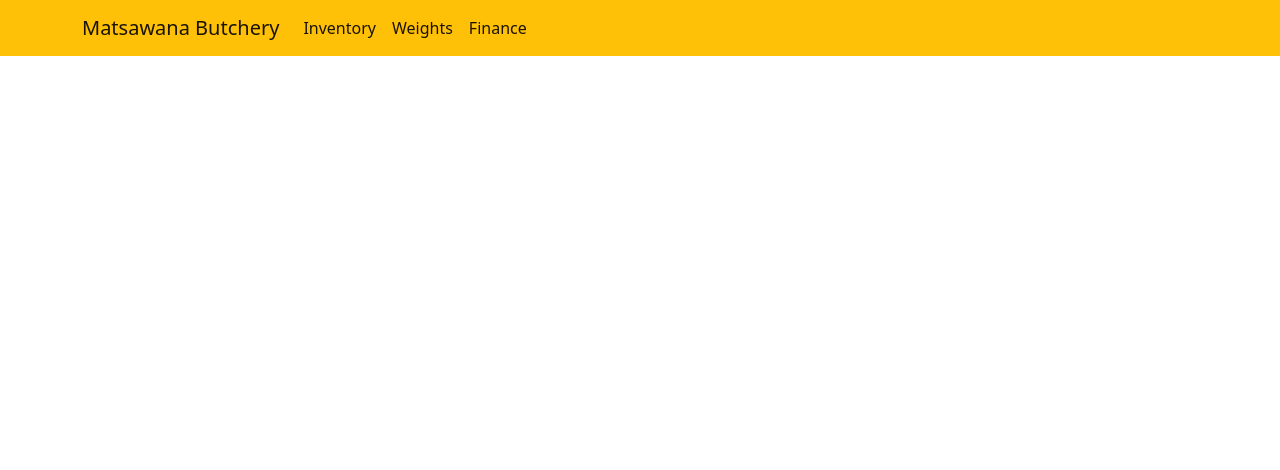
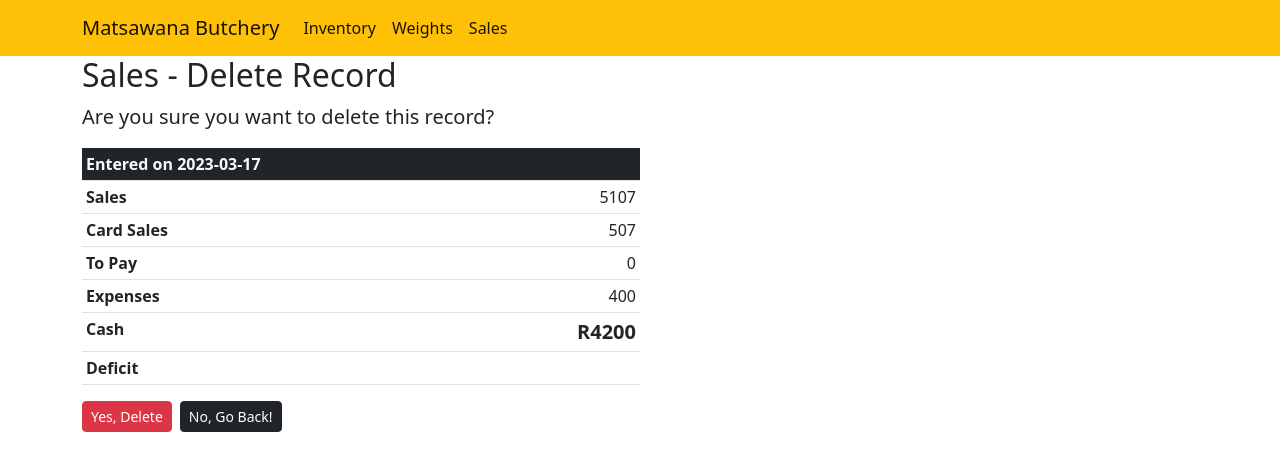
Before and after one commit to ncekumoyo/matsawana, a React (Create React App) app: page /sales/delete/1 in a window 1280 px wide. Shown: the top 470 px of the page. Built offline with nearby package versions, Linux system fonts and the light colour scheme; data requests are answered from the project's data file.

Commit message:
sales completed

```diff
--- a/data/db.json
+++ b/data/db.json
@@ -37,7 +37,7 @@
       "amount": 2
     }
   ],
-  "finance": [
+  "sales": [
     {
       "date": "2023-03-17",
       "sales": 5107,
@@ -46,26 +46,6 @@
       "expenses": 400,
       "cash": 4200,
       "id": 1
-    },
-    {
-      "date": "2023-03-17",
-      "sales": 50,
-      "cardsales": 0,
-      "topay": 0,
-      "expenses": 0,
-      "cash": 40,
-      "deficit": 10,
-      "id": 2
-    },
-    {
-      "date": "2023-03-17",
-      "sales": 300,
-      "cardsales": 0,
-      "topay": 0,
-      "expenses": 0,
-      "cash": 275,
-      "deficit": 25,
-      "id": 3
     }
   ],
   "weights": [
--- a/src/App.jsx
+++ b/src/App.jsx
@@ -11,10 +11,10 @@ import InventoryDelete from "./components/inventory/inventoryDelete";
 import Weights from "./components/weights/weights";
 import WeightsCreate from "./components/weights/weightsCreate";
 import WeightsDelete from "./components/weights/weightsDelete";
-import Finance from "./components/finance/finance";
-import FinanceCreate from "./components/finance/financeCreate";
-import FinanceUpdate from "./components/finance/financeUpdate";
-import FinanceDelete from "./components/finance/financeDelete";
+import Sales from "./components/sales/sales";
+import SalesCreate from "./components/sales/salesCreate";
+import SalesUpdate from "./components/sales/salesUpdate";
+import SalesDelete from "./components/sales/salesDelete";
 
 function App() {
   return (
@@ -26,10 +26,10 @@ function App() {
         <Route path="/inventory/update/:id" element={<InventoryUpdate />} />
         <Route path="/inventory/quick-update/:id" element={<InventoryQuickUpdate />} />
         <Route path="/inventory/delete/:id" element={<InventoryDelete />} />
-        <Route path="/finance" element={<Finance />} />
-        <Route path="/finance/create" element={<FinanceCreate />} />
-        <Route path="/finance/update/:id" element={<FinanceUpdate />} />
-        <Route path="/finance/delete/:id" element={<FinanceDelete />} />
+        <Route path="/sales" element={<Sales />} />
+        <Route path="/sales/create" element={<SalesCreate />} />
+        <Route path="/sales/update/:id" element={<SalesUpdate />} />
+        <Route path="/sales/delete/:id" element={<SalesDelete />} />
         <Route path="/weights" element={<Weights />} />
         <Route path="/weights/create" element={<WeightsCreate />} />
         <Route path="/weights/delete/:id" element={<WeightsDelete />} />
--- a/src/components/finance/financeDelete.jsx
+++ /dev/null
@@ -1 +0,0 @@
-export default function FinanceDelete() {}
--- a/src/components/finance/financeUpdate.jsx
+++ /dev/null
@@ -1 +0,0 @@
-export default function FinanceUpdate() {}
--- a/src/components/nav.jsx
+++ b/src/components/nav.jsx
@@ -31,8 +31,8 @@ export default function Nav() {
               </Link>
             </li>
             <li className="nav-item">
-              <Link className="nav-link active" aria-current="page" to="/finance">
-                Finance
+              <Link className="nav-link active" aria-current="page" to="/sales">
+                Sales
               </Link>
             </li>
           </ul>
--- a/src/components/finance/finance.jsx
+++ b/src/components/sales/sales.jsx
@@ -2,8 +2,8 @@ import { useEffect } from "react";
 import { Link } from "react-router-dom";
 import useFetch from "../../customhooks/useFetch";
 
-export default function Finance() {
-  const { data, loading, error, doFetch } = useFetch("http://localhost:3002/finance");
+export default function Sales() {
+  const { data, loading, error, doFetch } = useFetch("http://localhost:3002/sales");
 
   useEffect(() => {
     doFetch();
@@ -12,8 +12,8 @@ export default function Finance() {
   return (
     <section className="">
       <div className="container">
-        <h2>Finance</h2>
-        <Link to="/finance/create" className="btn btn-sm btn-success my-2">
+        <h2>Sales</h2>
+        <Link to="/sales/create" className="btn btn-sm btn-success my-2">
           Add Item
         </Link>
         <table className="table table-sm table-striped text-end">
@@ -41,12 +41,12 @@ export default function Finance() {
                   <td>{x.cash}</td>
                   <td>{x?.deficit && <span className="text-danger fw-bold">R{x?.deficit}</span>}</td>
                   <td className="text-center">
-                    <Link to={`/finance/update/${x.id}`} className="btn btn-sm btn-warning me-2">
+                    {/* <Link to={`/sales/update/${x.id}`} className="btn btn-sm btn-warning me-2">
                       Update
                     </Link>
-                    <Link to={`/finance/delete/${x.id}`} className="btn btn-sm btn-danger me-2">
+                    <Link to={`/sales/delete/${x.id}`} className="btn btn-sm btn-danger me-2">
                       Delete
-                    </Link>
+                    </Link>*/}
                   </td>
                 </tr>
               ))}
--- a/src/components/finance/financeCreate.jsx
+++ b/src/components/sales/salesCreate.jsx
@@ -2,8 +2,8 @@ import { useCallback, useRef, useEffect } from "react";
 import { useNavigate } from "react-router-dom";
 import useFetch from "../../customhooks/useFetch";
 
-export default function FinanceCreate() {
-  const { data, doFetch } = useFetch("http://localhost:3002/finance");
+export default function SalesCreate() {
+  const { data, doFetch } = useFetch("http://localhost:3002/sales");
   const salesRef = useRef(0);
   const cardSalesRef = useRef(0);
   const toPayRef = useRef(0);
@@ -45,8 +45,8 @@ export default function FinanceCreate() {
   return (
     <section className="">
       <div className="container">
-        <h2>Finance - Create New Item</h2>
-        <form onSubmit={handleSubmit} className="col-md-6">
+        <h2>Sales - Enter new record</h2>
+        <form onSubmit={handleSubmit} className="col-sm-6 col-md-3">
           <div className="form-group mb-3">
             <label htmlFor="">Sales</label>
             <input
--- /dev/null
+++ b/src/components/sales/salesDelete.jsx
@@ -0,0 +1,88 @@
+import { useEffect, useCallback } from "react";
+import { Link, useNavigate, useParams } from "react-router-dom";
+import useFetch from "../../customhooks/useFetch";
+
+export default function SalesDelete() {
+  const { id } = useParams();
+  const { data, loading, error, doFetch } = useFetch(`http://localhost:3002/sales/${id}`);
+  const { data: res, doFetch: del } = useFetch(`http://localhost:3002/sales/${id}`);
+  const navigate = useNavigate();
+
+  const handleSubmit = useCallback(
+    (e) => {
+      e.preventDefault();
+      del({
+        method: "DELETE",
+      });
+    },
+    [del]
+  );
+
+  useEffect(() => {
+    if (res) {
+      navigate("/sales");
+    }
+    if (!data) {
+      doFetch();
+      return;
+    }
+  }, [data, navigate, doFetch, res]);
+
+  return (
+    <section>
+      <div className="container">
+        <h2>Sales - Delete Record</h2>
+        <p className="lead">Are you sure you want to delete this record?</p>
+        <div className="col-md-6">
+          <table className="table table-sm col-md-6 text-end">
+            <thead className="bg-dark text-light">
+              <tr>
+                <th className="text-start" colSpan="6">
+                  Entered on {data?.date}
+                </th>
+              </tr>
+            </thead>
+            {data && (
+              <tbody>
+                <tr>
+                  <th className="text-start">Sales</th>
+                  <td>{data?.sales}</td>
+                </tr>
+                <tr>
+                  <th className="text-start">Card Sales</th>
+                  <td>{data?.cardsales}</td>
+                </tr>
+                <tr>
+                  <th className="text-start">To Pay</th>
+                  <td>{data?.topay}</td>
+                </tr>
+                <tr>
+                  <th className="text-start">Expenses</th>
+                  <td>{data?.expenses}</td>
+                </tr>
+                <tr>
+                  <th className="text-start">Cash</th>
+                  <td className="lead fw-bold">R{data?.cash}</td>
+                </tr>
+                <tr>
+                  <th className="text-start">Deficit</th>
+                  <td className="fw-bold text-danger">{data?.deficit}</td>
+                </tr>
+              </tbody>
+            )}
+          </table>
+          {loading && <p className="display-6 text-danger text-center p-3">...loading</p>}
+          {error && <p className="lead text-danger text-center fw-bold p-3">Something went wrong!!!</p>}
+          <form onSubmit={handleSubmit}>
+            <button type="submit" className="btn btn-sm btn-danger me-2">
+              Yes, Delete
+            </button>
+            <Link to="/sales" className="btn btn-sm btn-dark me-2">
+              No, Go Back!
+            </Link>
+          </form>
+        </div>
+      </div>
+    </section>
+  );
+}
--- /dev/null
+++ b/src/components/sales/salesUpdate.jsx
@@ -0,0 +1 @@
+export default function SalesUpdate() {}
```
